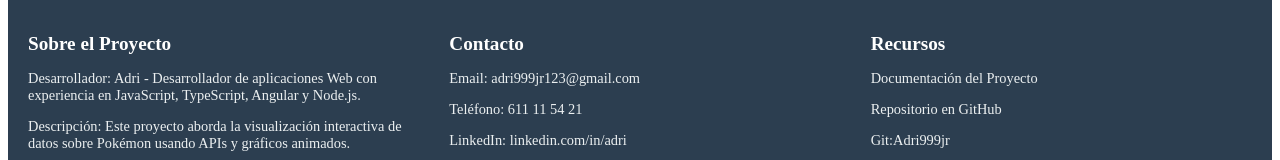
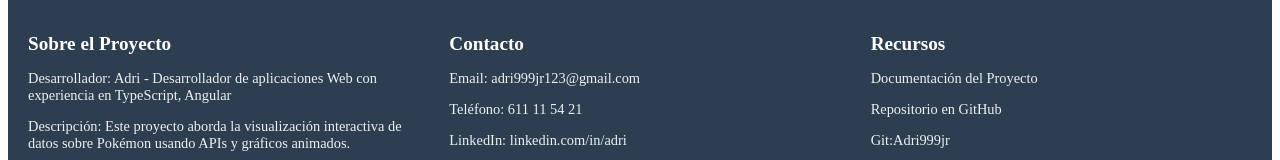
Before and after one commit to adri999jr/pokeadri, an Angular app: page / in a window 1280 px wide. Shown: the part 236-396 px from the top of the page. Built offline with nearby package versions, Linux system fonts and the light colour scheme; no server answers.

Commit message:
arreglo css

```diff
--- a/src/app/components/footer/footer.component.html
+++ b/src/app/components/footer/footer.component.html
@@ -2,7 +2,7 @@
   <div class="footer-container">
     <div class="footer-section">
       <h3>Sobre el Proyecto</h3>
-      <p>Desarrollador: Adri - Desarrollador de aplicaciones Web con experiencia en JavaScript, TypeScript, Angular y Node.js.</p>
+      <p>Desarrollador: Adri - Desarrollador de aplicaciones Web con experiencia en TypeScript, Angular</p>
       <p>Descripción: Este proyecto aborda la visualización interactiva de datos sobre Pokémon usando APIs y gráficos animados.</p>
       <p>Feedback:</p>
 
--- a/src/app/components/main/main.component.css
+++ b/src/app/components/main/main.component.css
@@ -56,3 +56,7 @@
 .pagination button:hover:not(:disabled) {
   background-color: #0056b3;
 }
+
+a{
+  text-decoration: none;
+}
```
